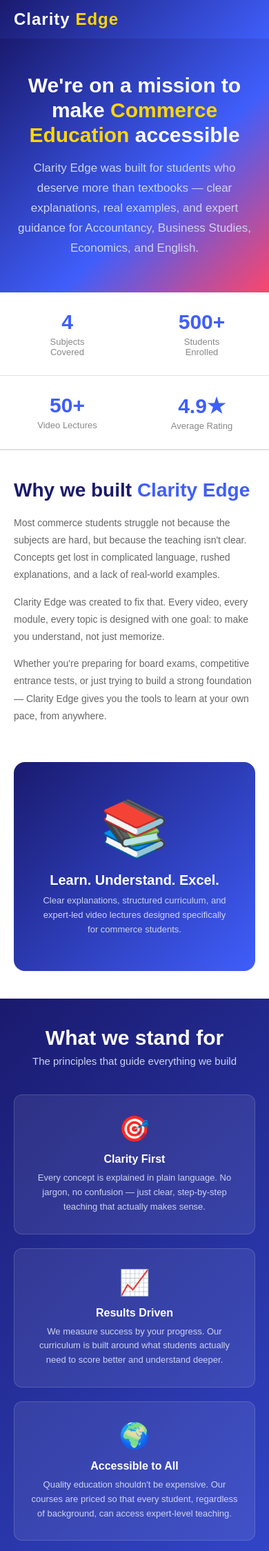
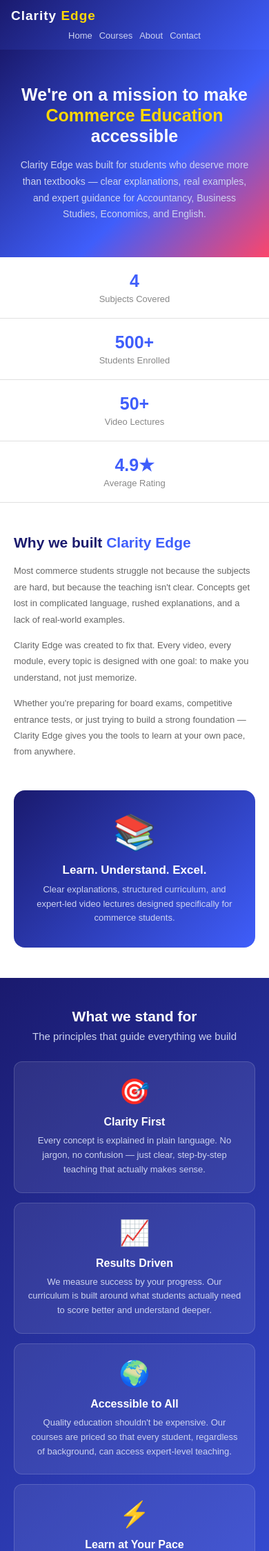
Before and after one commit to Avneesh-shrivastava/core, a Django app: page /about/ in a window 390 px wide. Shown: the top 2249 px of the page at 69% size. Run offline with Django 5.2, Linux system fonts and the light colour scheme; the visitor is signed in with stand-in values (Sample User, id 1).

Commit message:
Update about.html

```diff
--- a/edu/templates/about.html
+++ b/edu/templates/about.html
@@ -2,10 +2,10 @@
 <html lang="en">
 <head>
     <meta charset="UTF-8">
-    <meta name="viewport" content="width=1024">
+    <meta name="viewport" content="width=device-width, initial-scale=1.0">
     <title>About Us | Clarity Edge</title>
     <style>
-        * { margin: 0; padding: 0; box-sizing: border-box; }
+* { margin: 0; padding: 0; box-sizing: border-box; }
         body { font-family: Arial, sans-serif; background-color: #f0f4ff; color: #333; }
 
         /* ── NAVBAR ── */
@@ -147,22 +147,140 @@
         }
         footer a { color: #ffd700; text-decoration: none; }
 
-        /* ── RESPONSIVE ── */
-        @media (max-width: 768px) {
-            nav { padding: 14px 20px; }
-            .nav-links { display: none; }
-            .hero { padding: 50px 20px; }
-            .hero h1 { font-size: 30px; }
-            .section { padding: 40px 20px; }
-            .mission-wrap { grid-template-columns: 1fr; }
-            .values-grid { grid-template-columns: 1fr; }
-            .values-section { padding: 40px 20px; }
-            .team-grid { grid-template-columns: 1fr; }
-            .stats { flex-wrap: wrap; }
-            .stat-item { width: 50%; border-right: none; border-bottom: 1px solid #e0e0e0; }
-            .cta { padding: 50px 20px; }
-            footer { flex-direction: column; gap: 10px; text-align: center; padding: 24px 20px; }
-        }
+/* ============================================================
+   RESPONSIVE / MOBILE STYLES
+   Everything above is untouched — these overrides kick in on
+   smaller screens only, so desktop looks exactly the same.
+   ============================================================ */
+
+/* ── TABLET (1024px and down) ── */
+@media (max-width: 1024px) {
+
+    nav { padding: 16px 32px; }
+    .hero { padding: 64px 32px; }
+    .section { padding: 56px 32px; }
+    .values-section { padding: 56px 32px; }
+
+    .mission-wrap { gap: 28px; }
+    .values-grid { gap: 16px; }
+    .team-grid { gap: 18px; }
+
+    .cta { padding: 56px 32px; }
+    footer { padding: 24px 32px; }
+}
+
+/* ── SMALL TABLET / NAV WRAP (900px and down) ──
+   Note: the nav links now wrap onto their own row instead of being
+   hidden — this keeps About/Contact/Courses reachable on mobile
+   without needing a hamburger menu, matching the home and courses
+   pages so navigation feels consistent across the site. */
+@media (max-width: 900px) {
+
+    nav {
+        flex-wrap: wrap;
+        padding: 14px 20px;
+        gap: 12px;
+        row-gap: 10px;
+    }
+
+    .nav-links {
+        flex-wrap: wrap;
+        gap: 14px;
+        order: 3;
+        width: 100%;
+        justify-content: center;
+    }
+
+    .hero { padding: 50px 20px; }
+    .hero h1 { font-size: 32px; }
+    .hero p { font-size: 15px; padding: 0 8px; }
+
+    .stats { flex-wrap: wrap; }
+    .stat-item {
+        width: 50%;
+        border-right: none;
+        border-bottom: 1px solid #e0e0e0;
+        padding: 20px 10px;
+    }
+
+    .section { padding: 44px 20px; }
+    .section-title { margin-bottom: 28px; }
+    .section-title h2 { font-size: 25px; }
+
+    .mission-wrap {
+        grid-template-columns: 1fr;
+        gap: 30px;
+    }
+    .mission-text h2 { font-size: 24px; }
+    .mission-img { padding: 40px 28px; }
+    .mission-img .big-icon { font-size: 60px; }
+
+    .values-section { padding: 44px 20px; }
+    .values-grid { grid-template-columns: 1fr; gap: 14px; }
+
+    .team-grid { grid-template-columns: 1fr; gap: 16px; }
+
+    .cta { padding: 46px 20px; }
+    .cta h2 { font-size: 26px; }
+
+    footer {
+        flex-direction: column;
+        gap: 10px;
+        text-align: center;
+        padding: 24px 20px;
+    }
+}
+
+/* ── PHONE (560px and down) ── */
+@media (max-width: 560px) {
+
+    nav { padding: 12px 16px; gap: 8px; }
+    .logo { font-size: 19px; }
+    .nav-links { gap: 10px; }
+    .nav-links a { font-size: 13px; }
+    .nav-btn { padding: 8px 16px; font-size: 13px; }
+
+    .hero h1 { font-size: 25px; }
+    .hero p { font-size: 14px; }
+
+    .stat-item { width: 100%; border-bottom: 1px solid #e0e0e0; }
+    .stat-item:last-child { border-bottom: none; }
+    .stat-item h3 { font-size: 25px; }
+
+    .section-title h2 { font-size: 21px; }
+
+    .mission-text h2 { font-size: 21px; }
+    .mission-text p { font-size: 13px; }
+    .mission-img { padding: 32px 22px; }
+    .mission-img .big-icon { font-size: 50px; }
+    .mission-img h3 { font-size: 17px; }
+
+    .value-card { padding: 22px 18px; }
+    .team-card { padding: 22px 18px; }
+    .team-avatar { width: 66px; height: 66px; font-size: 22px; }
+
+    .cta { padding: 40px 20px; }
+    .cta h2 { font-size: 21px; }
+    .cta p { font-size: 14px; }
+    .cta-btn { width: 100%; max-width: 280px; padding: 14px 20px; }
+}
+
+/* ── SMALL PHONE (380px and down) ── */
+@media (max-width: 380px) {
+
+    .logo { font-size: 17px; }
+    .nav-links { gap: 8px; }
+    .nav-links a { font-size: 12px; }
+
+    .hero h1 { font-size: 21px; }
+    .hero p { font-size: 13px; }
+
+    .stat-item h3 { font-size: 21px; }
+    .stat-item p { font-size: 11px; }
+
+    .mission-img .big-icon { font-size: 42px; }
+    .team-avatar { width: 58px; height: 58px; font-size: 19px; }
+}
     </style>
 </head>
 <body>
```
